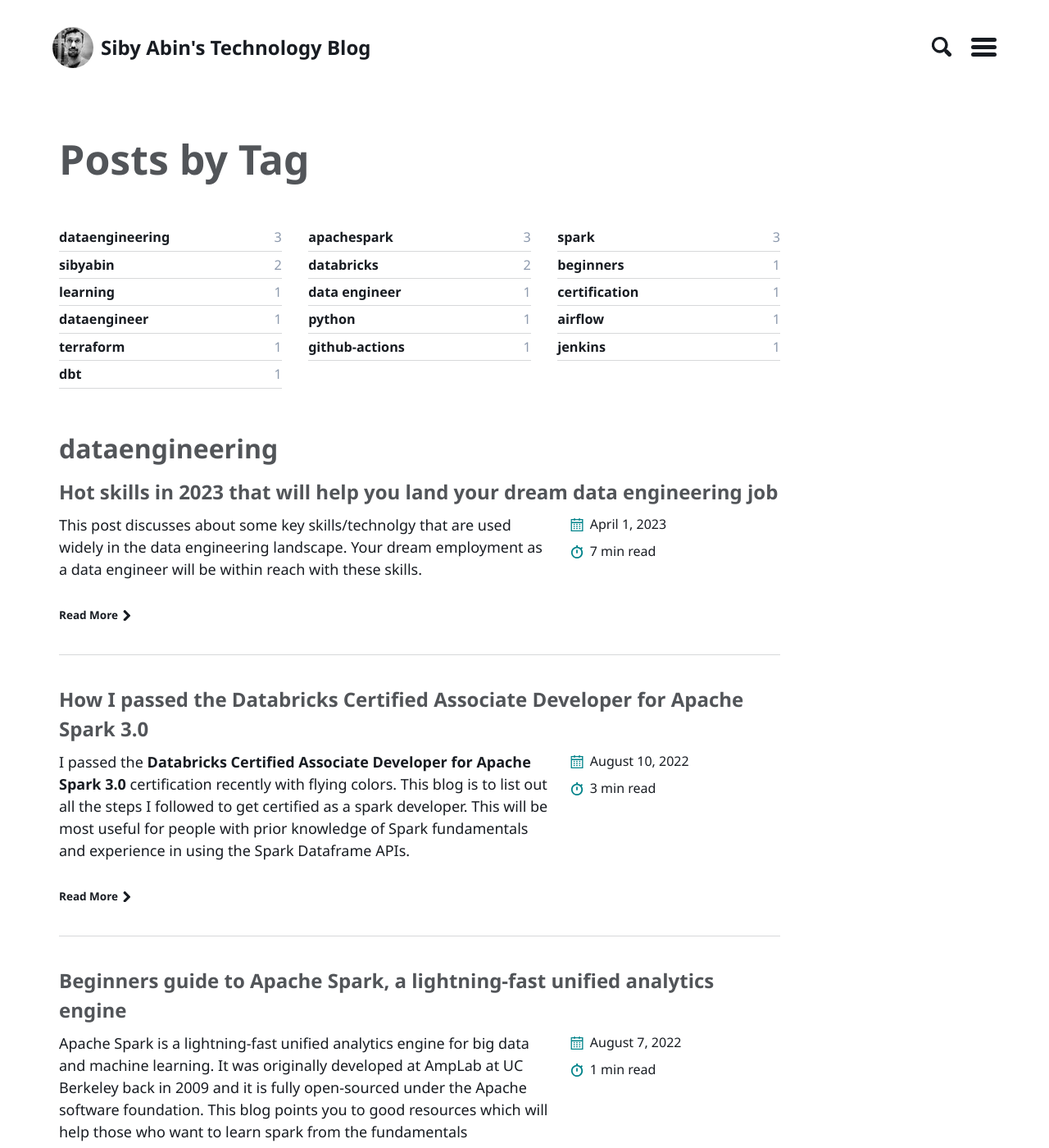
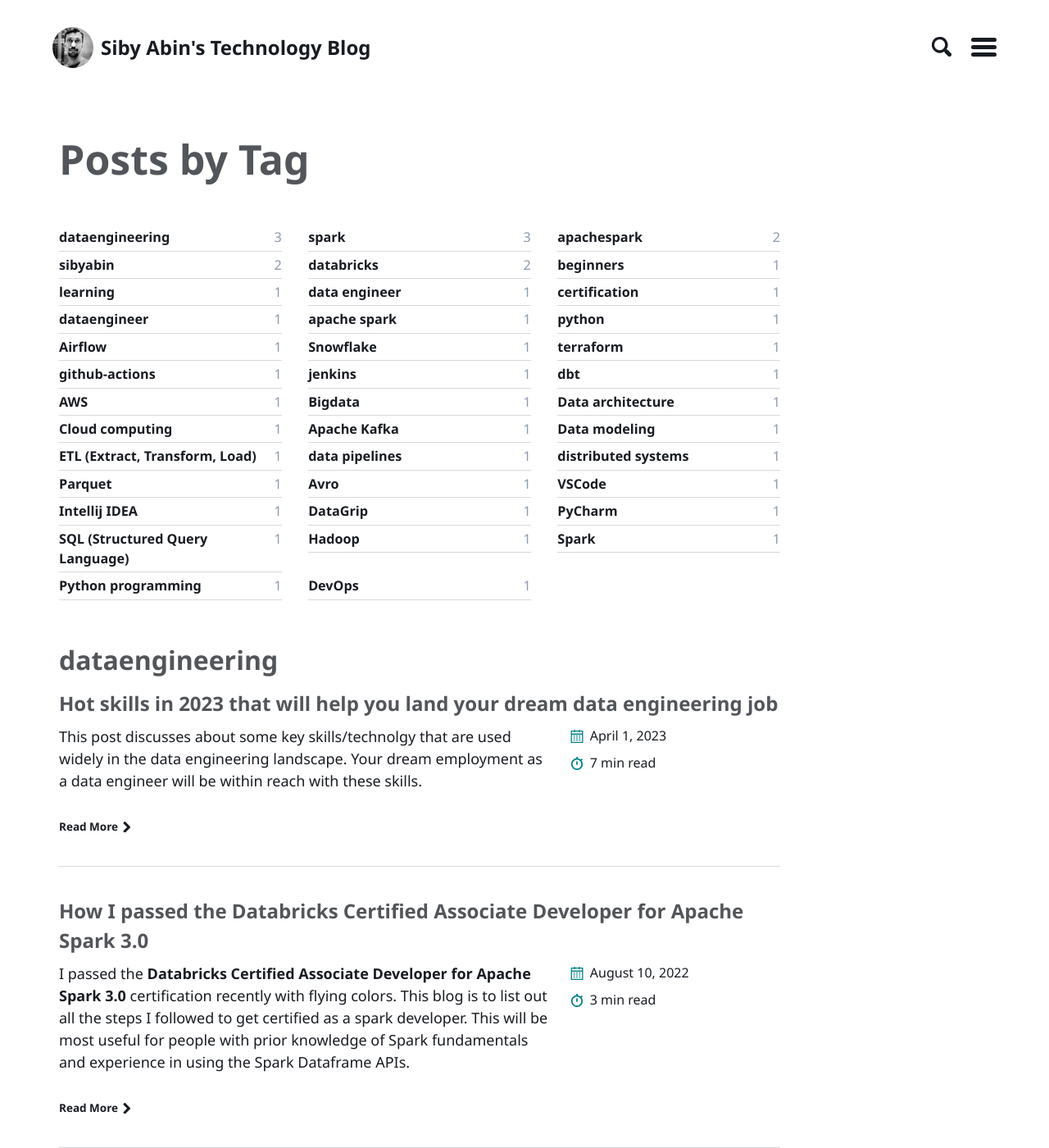
Before and after one commit to sibyabin/blogs, a Jekyll site: the page built from tags.md, in a window 1280 px wide and 1400 px high. Shown: the whole window at 82% size. Built offline with Jekyll 4.4.1, drawn with Linux system fonts in a browser that asks for light colours; some of the changed text lies outside the part shown.

Commit message:
adding the improvements

```diff
--- a/_config.yml
+++ b/_config.yml
@@ -21,7 +21,9 @@
   twitter: sibyoncloud
   picture: /assets/images/sibyabin.png
 twitter_username: sibyoncloud
+youtube_username: sibyoncloud
 github_username: sibyabin
+linkedin_username: sibyabin
 logo: /assets/images/icon-small.jpg
 google_analytics:
 disqus:
@@ -106,6 +108,9 @@
     values:
       layout: post
       read_time: true
+      share: true
+      related: true
+      author_profile: true
   # _recipes
   - scope:
       path: "_recipes"
--- a/_includes/contact-list.html
+++ b/_includes/contact-list.html
@@ -12,9 +12,19 @@
     <li>{% include icon-github.html username=site.github_username label='GitHub' %}</li>
   {% endif %}
 
+  {% if site.linkedin_username %}
+  <li>{% include icon-linkedin.html username=site.linkedin_username label='Linkedin' %}</li>
+  {% endif %}
+
   {% if site.twitter_username %}
     <li>{% include icon-twitter.html username=site.twitter_username label='Twitter' %}</li>
   {% endif %}
+
+  {% if site.youtube_username %}
+  <li>{% include icon-youtube.html username=site.youtube_username label='Youtube' %}</li>
+  {% endif %}
+
+
 
   <li>
     {% if site.plugins contains 'jekyll-feed' or site.gems contains 'jekyll-feed' %}
--- a/_includes/icon-youtube.html
+++ b/_includes/icon-youtube.html
@@ -1,4 +1,4 @@
-<a href="https://www.youtube.com/user/{{ include.username }}">
+<a href="https://www.youtube.com/@{{ include.username }}">
   <span class="icon icon--youtube">{% include icon-youtube.svg %}</span>
   <span class="label">{{ include.label | default: include.username }}</span>
 </a>
--- a/_posts/2023-04-01-hot-skills-for-dataengineers-in-2023.md
+++ b/_posts/2023-04-01-hot-skills-for-dataengineers-in-2023.md
@@ -6,16 +6,36 @@
   - tech
 tags:
   - dataengineering
-  - apachespark
+  - apache spark
   - databricks
   - python
   - spark
-  - airflow
+  - Airflow
+  - Snowflake
   - terraform
   - github-actions
   - jenkins
   - dbt
-
+  - AWS
+  - Bigdata
+  - Data architecture
+  - Cloud computing
+  - Apache Kafka
+  - Data modeling
+  - ETL (Extract, Transform, Load)
+  - data pipelines
+  - distributed systems
+  - Parquet
+  - Avro
+  - VSCode
+  - Intellij IDEA
+  - DataGrip
+  - PyCharm
+  - SQL (Structured Query Language)
+  - Hadoop
+  - Spark
+  - Python programming
+  - DevOps
 
 last_modified_at: 2023-04-01T12:32:16-05:00
 ---
--- a/sitemap.xml
+++ b/sitemap.xml
@@ -42,6 +42,11 @@
   <lastmod>2022-09-06T19:08:30+00:00</lastmod>
   <priority>0.80</priority>
 </url>
+<url>
+  <loc>https://blogs.sibyabin.tech/dataengineering/tech/hot-skills-for-dataengineers-in-2023/</loc>
+  <lastmod>2023-04-15T01:08:30+00:00</lastmod>
+  <priority>0.80</priority>
+</url>
 
 
 </urlset>
```
